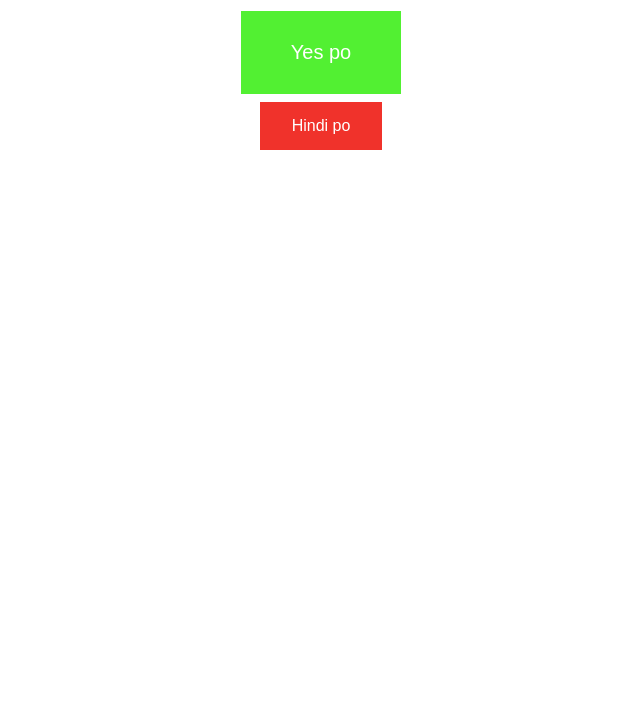
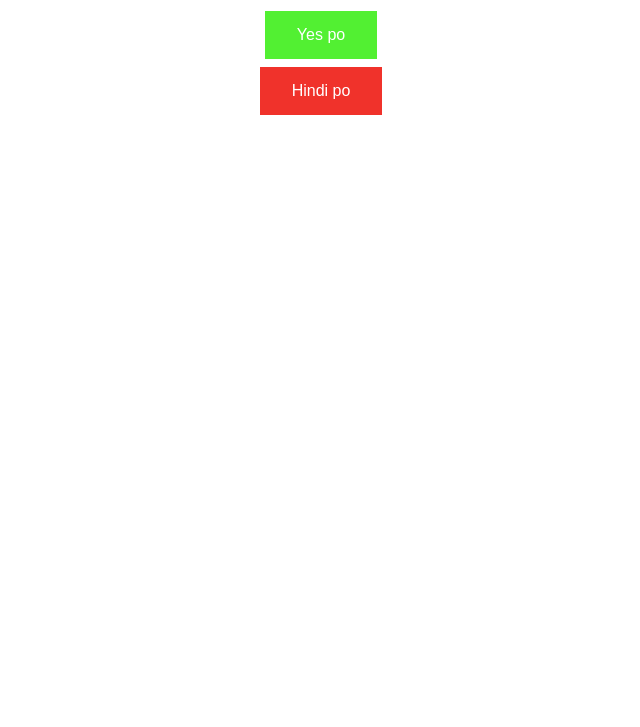
Before and after one commit to Mang0-3/sa-akong-palangga, a plain HTML site: page index.html in a window 1280 px wide. Shown: the part 73-800 px from the top of the page, without its empty margins (319-959 px from the left). Drawn offline with Linux system fonts and the light colour scheme.

Commit message:
index.html

```diff
--- a/index.html
+++ b/index.html
@@ -17,8 +17,8 @@
 
     .button1 {
       background-color: #52f032;
-      padding: 30px 50px;
-      font-size: 20px;
+      padding: 15px 32px;
+      font-size: 16px;
     }
 
     .button2 {
```
